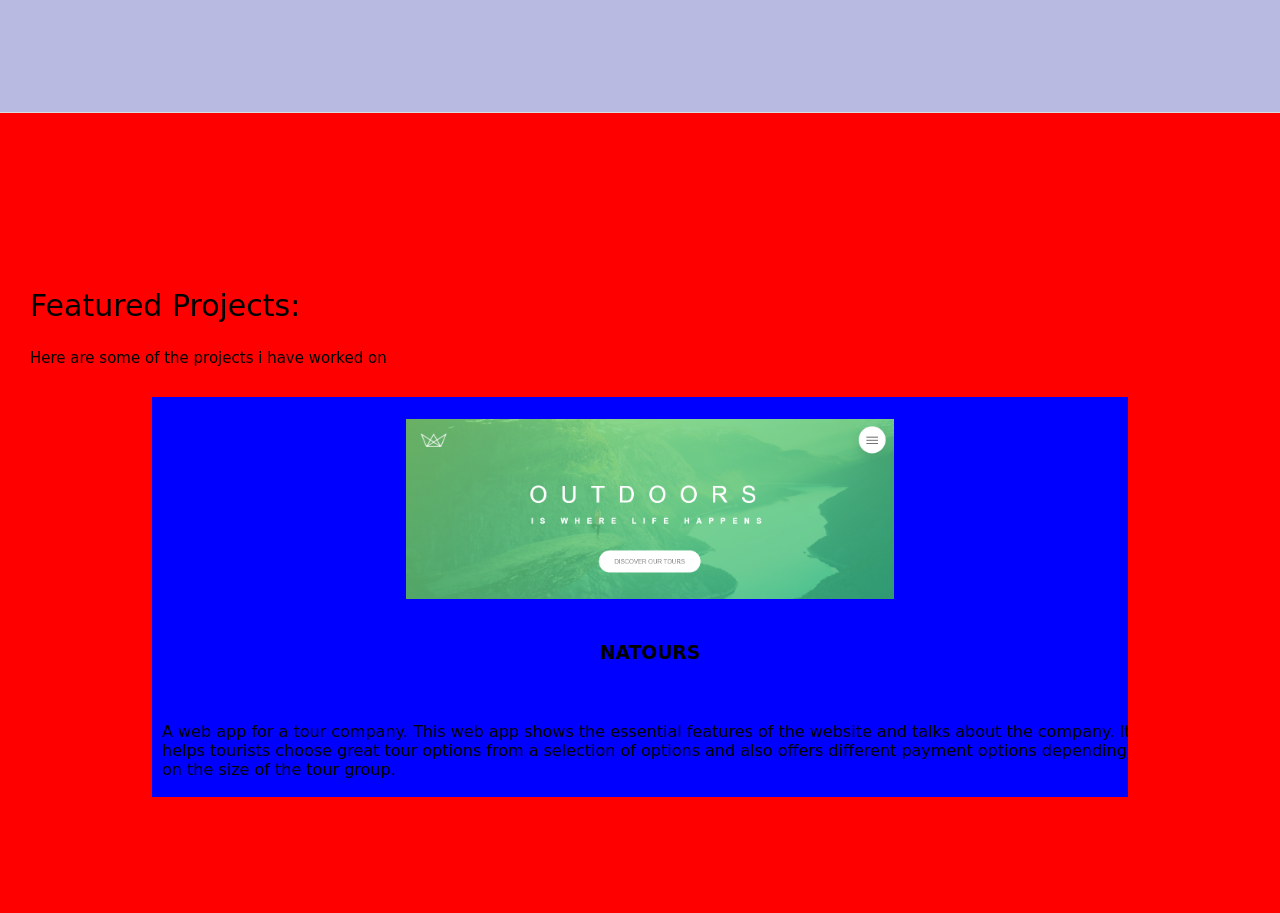
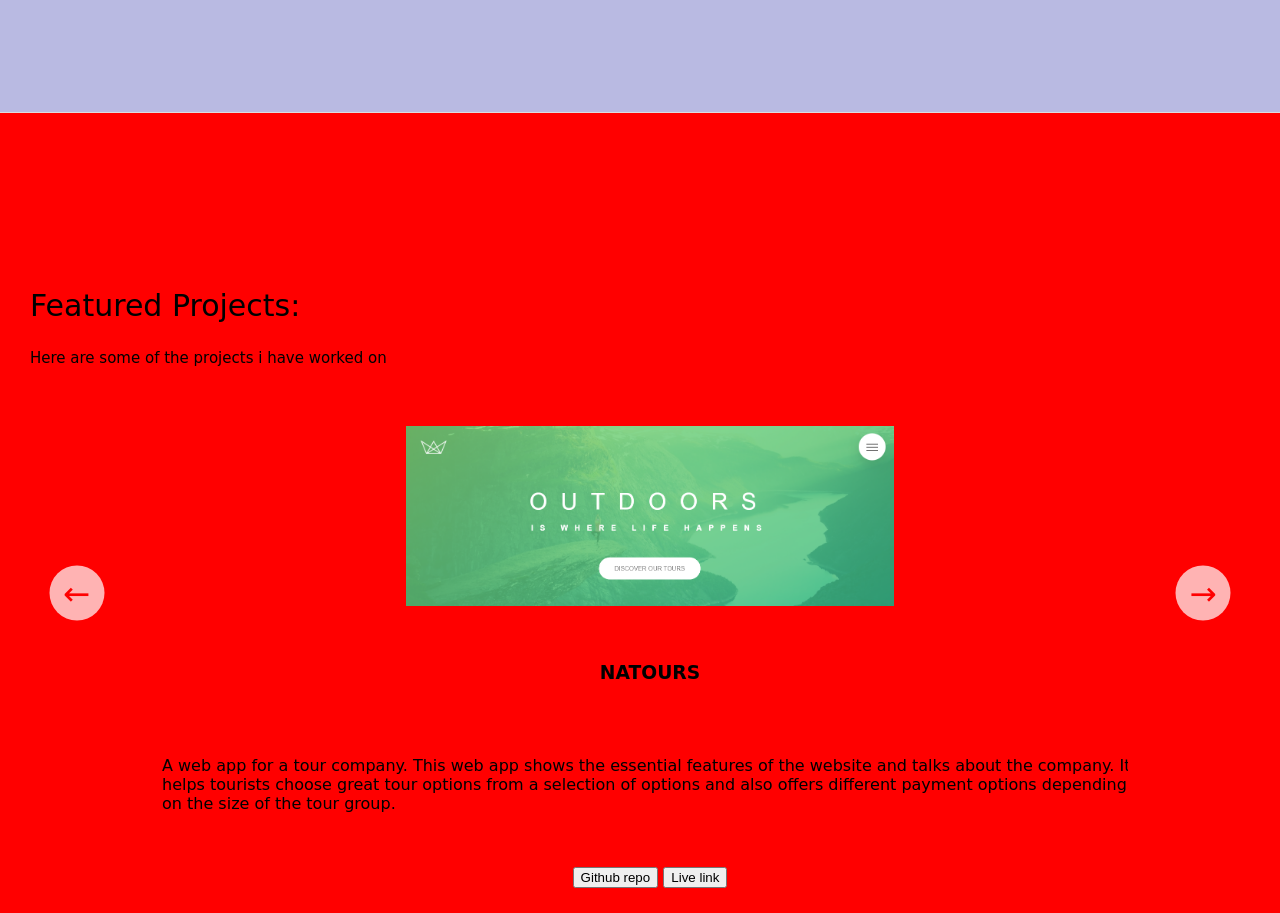
Before and after one commit to Ade-folami/Portfolio, a website built with Parcel: page index.html in a window 1280 px wide. Shown: the part 2122-3035 px from the top of the page. Built offline with nearby package versions, Linux system fonts and the light colour scheme.

Commit message:
implementing slider component in projects section

```diff
--- a/css/style.css
+++ b/css/style.css
@@ -252,6 +252,8 @@ body {
   height: 50rem;
   font-family: cursive;
   background-color: red;
+  position: relative;
+  transition: all 0.3s;
 }
 .section__projects-heading {
   font-size: 3rem;
@@ -262,9 +264,9 @@ body {
 }
 .section__projects-projects {
   width: 80%;
-  height: 80%;
+  height: 100%;
   margin: 3rem auto;
-  background-color: blue;
+  /* background-color: blue; */
   position: relative;
   overflow: hidden;
 }
@@ -281,6 +283,37 @@ body {
 }
 .section__projects-project--item-image {
   width: 50%;
+  /* opacity: 0; */
+}
+
+.slider__btn {
+  position: absolute;
+  top: 60%;
+  z-index: 100000;
+
+  border: none;
+  background: rgba(255, 255, 255, 0.7);
+  font-family: inherit;
+  /* color: #333; */
+  color: red;
+  border-radius: 50%;
+  height: 5.5rem;
+  width: 5.5rem;
+  font-size: 3.25rem;
+  cursor: pointer;
+}
+.slider__btn:focus {
+  outline: none;
+}
+
+.slider__btn--left {
+  left: 6%;
+  transform: translate(-50%, -50%);
+}
+
+.slider__btn--right {
+  right: 6%;
+  transform: translate(50%, -50%);
 }
 
 .sticky {
--- a/index.html
+++ b/index.html
@@ -190,7 +190,7 @@
           >Here are some of the projects i have worked on</span
         >
         <div class="section__projects-projects">
-          <div class="section__projects-project--item">
+          <div class="section__projects-project--item project">
             <img
               src="images/natours.png"
               alt="Project image"
@@ -204,8 +204,12 @@
               also offers different payment options depending on the size of the
               tour group.
             </p>
+            <div class="section__projects-project--buttons">
+              <button class="project__button">Github repo</button>
+              <button class="project__button">Live link</button>
+            </div>
           </div>
-          <div class="section__projects-project--item hidden">
+          <div class="section__projects-project--item project">
             <img
               src="images/bank app.png"
               alt="Project image"
@@ -219,7 +223,7 @@
               might need a loan.
             </p>
           </div>
-          <div class="section__projects-project--item hidden">
+          <div class="section__projects-project--item project">
             <img
               src="images/guessing games.png"
               alt="Project image"
@@ -235,8 +239,12 @@
               with each incorrect guess. The game ends when the player is able
               to guess the number correctly.
             </p>
+            <div class="section__projects-project--buttons">
+              <button class="project__button">Github repo</button>
+              <button class="project__button">Live link</button>
+            </div>
           </div>
-          <div class="section__projects-project--item hidden">
+          <div class="section__projects-project--item project">
             <img
               src="images/real estate.png"
               alt="Project image"
@@ -253,8 +261,14 @@
               join their community to get updates on new available properties
               and changes in prices.
             </p>
+            <div class="section__projects-project--buttons">
+              <button class="project__button">Github repo</button>
+              <button class="project__button">Live link</button>
+            </div>
           </div>
         </div>
+        <button class="slider__btn slider__btn--left">&larr;</button>
+        <button class="slider__btn slider__btn--right">&rarr;</button>
       </section>
 
       <div class="modal hidden">
--- a/script.js
+++ b/script.js
@@ -91,3 +91,43 @@ allSections.forEach(function (section) {
   sectionObserver.observe(section);
   section.classList.add("section--hidden");
 });
+
+//SLIDER COMPONENT FOR PROJECTS
+const proSlide = document.querySelectorAll(".project");
+const btnLeft = document.querySelector(".slider__btn--left");
+const btnRight = document.querySelector(".slider__btn--right");
+
+let curSlide = 0;
+const maxSlide = proSlide.length;
+
+//slide movement function
+const goToSlide = function (slide) {
+  proSlide.forEach(
+    (s, i) => (s.style.transform = `translateX(${100 * (i - slide)}%)`)
+  );
+};
+
+goToSlide(0);
+
+//MOVE TO NEXT PROJECT
+const nextProject = function () {
+  if (curSlide === maxSlide - 1) {
+    curSlide = 0;
+  } else {
+    curSlide++;
+  }
+  goToSlide(curSlide);
+};
+
+//MOVE TO PREVIOUS PROJECT
+const prevProject = function () {
+  if (curSlide === 0) {
+    curSlide = maxSlide - 1;
+  } else {
+    curSlide--;
+  }
+  goToSlide(curSlide);
+};
+
+btnLeft.addEventListener("click", prevProject);
+btnRight.addEventListener("click", nextProject);
```
